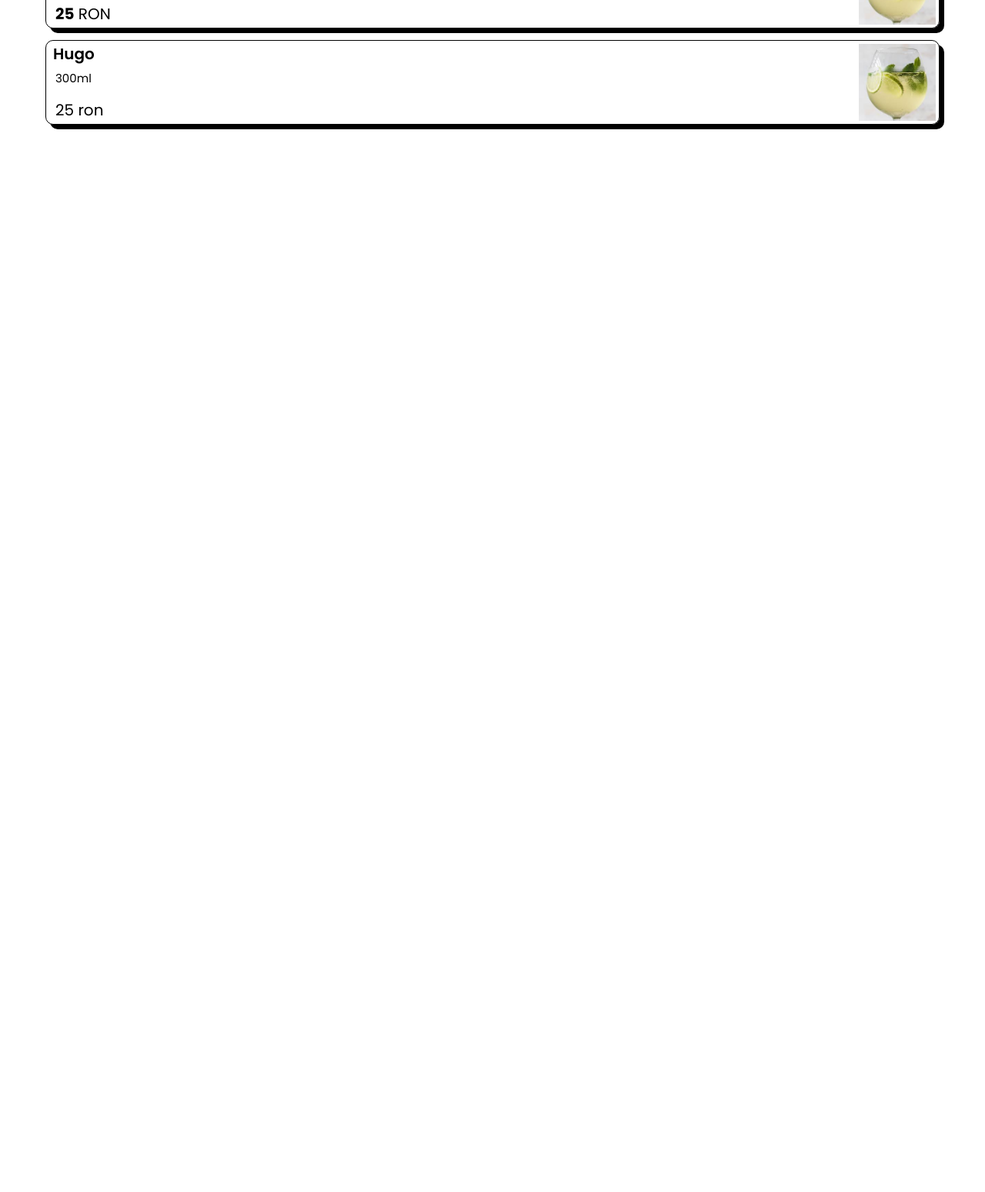
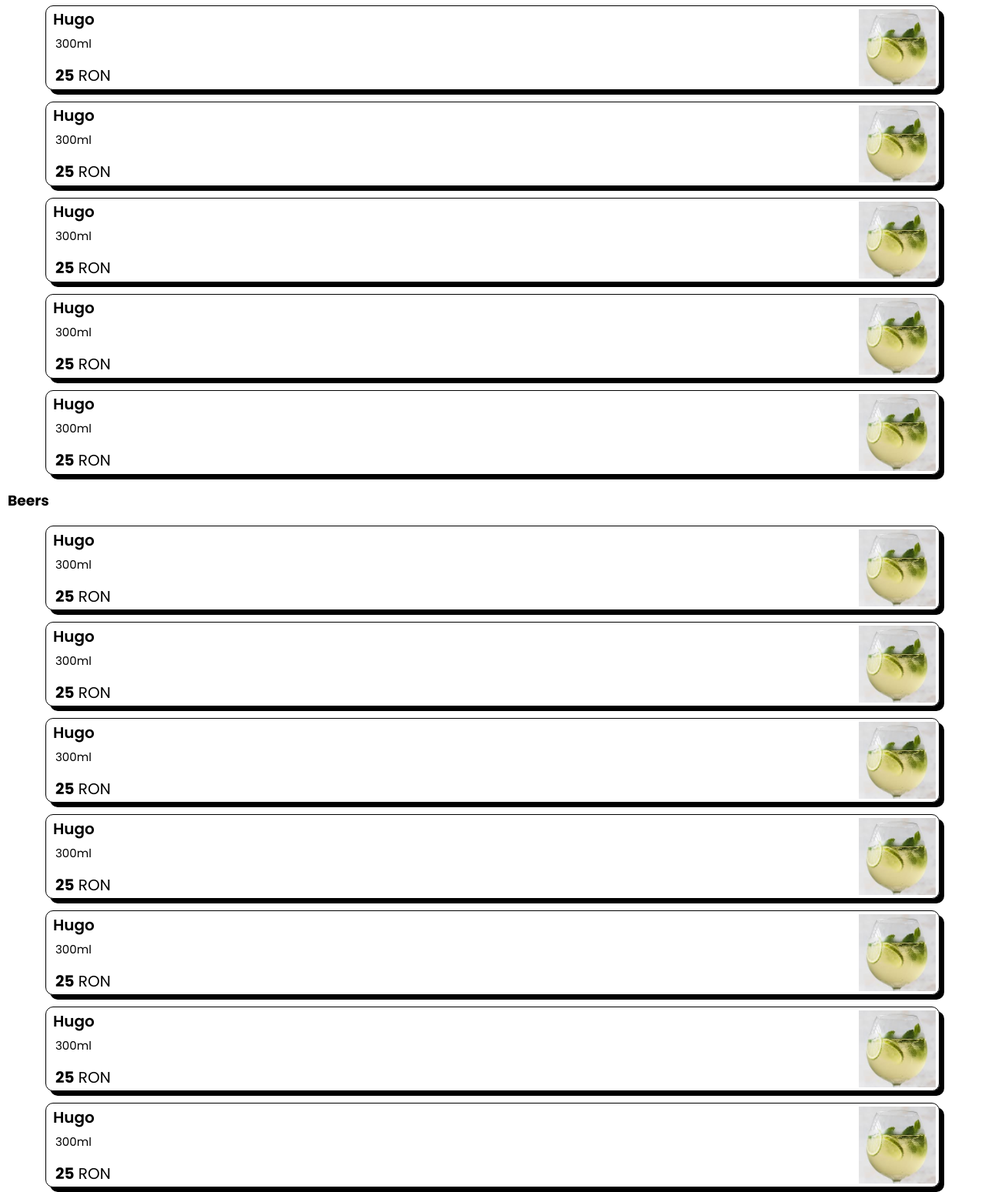
Before and after one commit to Golomanee/PodulViilor9, a plain HTML site: page index.html in a window 1280 px wide. Shown: the part 1223-2772 px from the top of the page at 77% size. Before the commit the page ends 1400 px from the top, so only its background shows below. Drawn offline with Linux system fonts and the light colour scheme.

Commit message:
Update index.html

```diff
--- a/index.html
+++ b/index.html
@@ -28,7 +28,7 @@
     </div>
     <div class="cautare">
         <div class="item"><a href="#cocktails">COCKTAILS</a></div>
-        <div class="item">BEER</div>
+        <div class="item"><a href="#beer">BEER</a></div>
         <div class="item"><a href="#coffee">COFFEE</a></div>
         <div class="item">SODA</div>
         <div class="item">TEA</div>
@@ -69,14 +69,14 @@
             <img src="Images/download.jpg" alt="">
         </div>
     </div>
-    <div style="height: 30px; width: 100%; background-color: #24ab3a;"></div>
+
     <div class="categorie">
         <h3 id="coffee">Coffee</h3>
         <div class="produs">
             <div class="detalii">
                 <p class="title">Hugo</p>
                 <p class="cantitate">300ml</p>
-                <p class="pret">25 ron</p>
+                <p class="pret"><strong>25</strong> RON</p>
             </div>
             <img src="Images/download.jpg" alt="">
         </div>
@@ -92,11 +92,102 @@
             <div class="detalii">
                 <p class="title">Hugo</p>
                 <p class="cantitate">300ml</p>
-                <p class="pret">25 ron</p>
+                <p class="pret"><strong>25</strong> RON</p>
             </div>
             <img src="Images/download.jpg" alt="">
         </div>
+        <div class="produs">
+            <div class="detalii">
+                <p class="title">Hugo</p>
+                <p class="cantitate">300ml</p>
+                <p class="pret"><strong>25</strong> RON</p>
+            </div>
+            <img src="Images/download.jpg" alt="">
+        </div>
+        <div class="produs">
+            <div class="detalii">
+                <p class="title">Hugo</p>
+                <p class="cantitate">300ml</p>
+                <p class="pret"><strong>25</strong> RON</p>
+            </div>
+            <img src="Images/download.jpg" alt="">
+        </div>
+        <div class="produs">
+            <div class="detalii">
+                <p class="title">Hugo</p>
+                <p class="cantitate">300ml</p>
+                <p class="pret"><strong>25</strong> RON</p>
+            </div>
+            <img src="Images/download.jpg" alt="">
+        </div>
+        <div class="produs">
+            <div class="detalii">
+                <p class="title">Hugo</p>
+                <p class="cantitate">300ml</p>
+                <p class="pret"><strong>25</strong> RON</p>
+            </div>
+            <img src="Images/download.jpg" alt="">
+        </div>
+    </div>
 
+    <div class="categorie">
+        <h3 id="beer">Beers</h3>
+        <div class="produs">
+            <div class="detalii">
+                <p class="title">Hugo</p>
+                <p class="cantitate">300ml</p>
+                <p class="pret"><strong>25</strong> RON</p>
+            </div>
+            <img src="Images/download.jpg" alt="">
+        </div>
+        <div class="produs">
+            <div class="detalii">
+                <p class="title">Hugo</p>
+                <p class="cantitate">300ml</p>
+                <p class="pret"><strong>25</strong> RON</p>
+            </div>
+            <img src="Images/download.jpg" alt="">
+        </div>
+        <div class="produs">
+            <div class="detalii">
+                <p class="title">Hugo</p>
+                <p class="cantitate">300ml</p>
+                <p class="pret"><strong>25</strong> RON</p>
+            </div>
+            <img src="Images/download.jpg" alt="">
+        </div>
+        <div class="produs">
+            <div class="detalii">
+                <p class="title">Hugo</p>
+                <p class="cantitate">300ml</p>
+                <p class="pret"><strong>25</strong> RON</p>
+            </div>
+            <img src="Images/download.jpg" alt="">
+        </div>
+        <div class="produs">
+            <div class="detalii">
+                <p class="title">Hugo</p>
+                <p class="cantitate">300ml</p>
+                <p class="pret"><strong>25</strong> RON</p>
+            </div>
+            <img src="Images/download.jpg" alt="">
+        </div>
+        <div class="produs">
+            <div class="detalii">
+                <p class="title">Hugo</p>
+                <p class="cantitate">300ml</p>
+                <p class="pret"><strong>25</strong> RON</p>
+            </div>
+            <img src="Images/download.jpg" alt="">
+        </div>
+        <div class="produs">
+            <div class="detalii">
+                <p class="title">Hugo</p>
+                <p class="cantitate">300ml</p>
+                <p class="pret"><strong>25</strong> RON</p>
+            </div>
+            <img src="Images/download.jpg" alt="">
+        </div>
     </div>
 </body>
 
```
